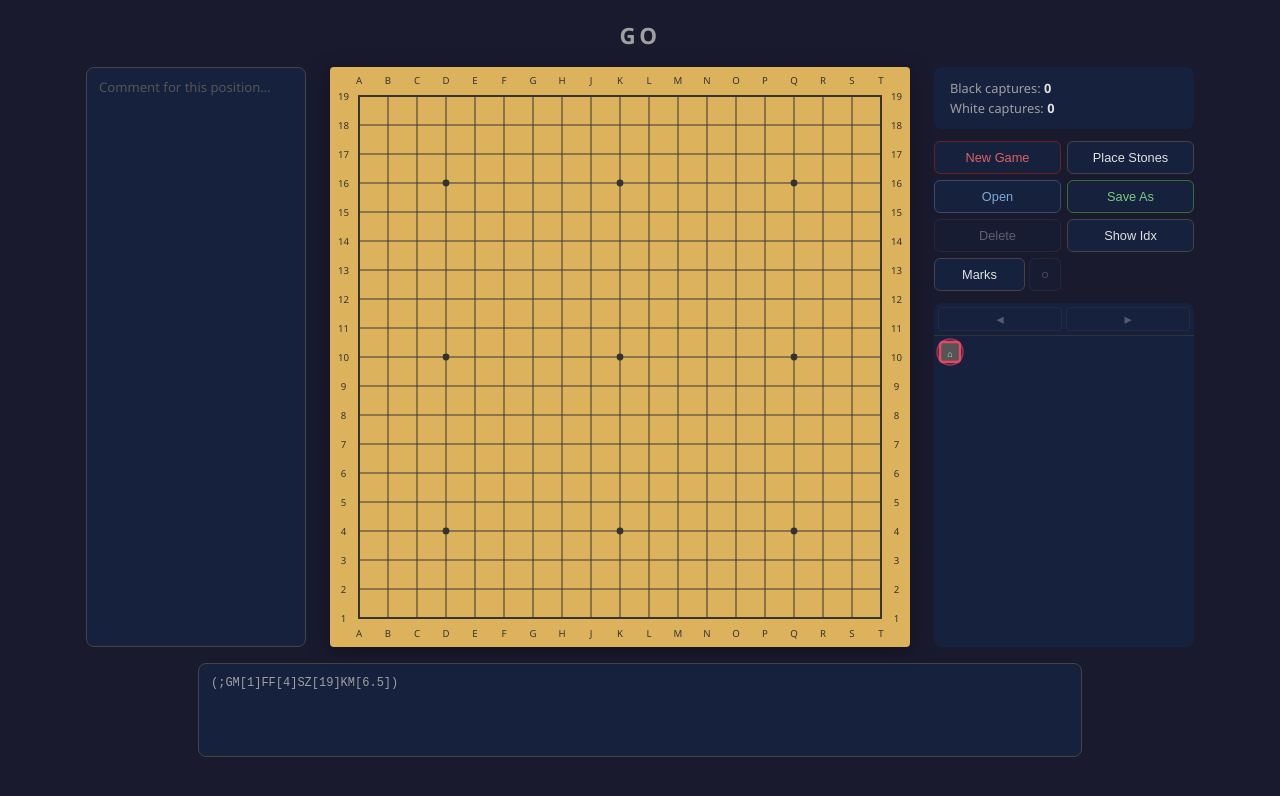
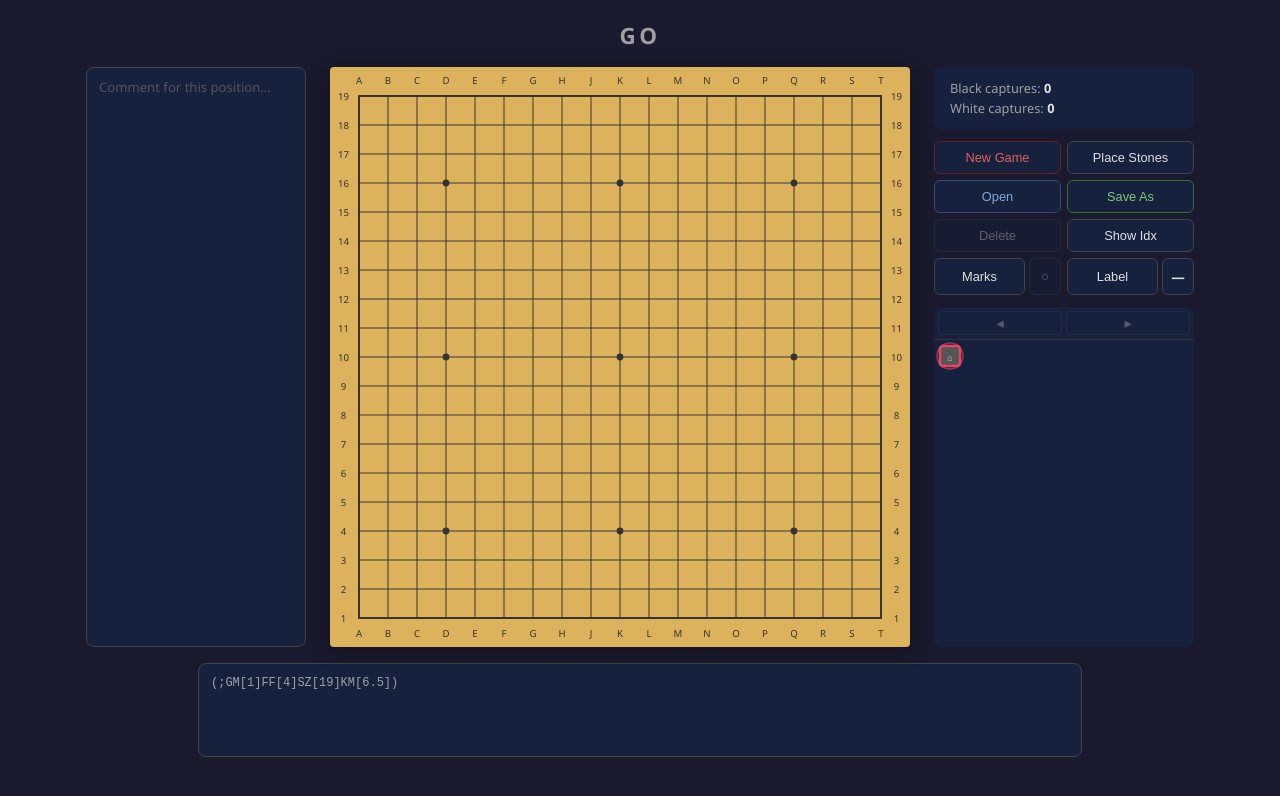
Before and after one commit to zijianz/GoVine, a React (Vite) app: page / in a window 1280 px wide. Shown: the top 796 px of the page. Built offline with nearby package versions, Linux system fonts and the light colour scheme.

Commit message:
allow to add labels

```diff
--- a/src/App.tsx
+++ b/src/App.tsx
@@ -1,6 +1,6 @@
 import { useCallback, useMemo } from 'react';
 import { useGame } from './hooks/useGame';
-import { canDelete } from './state/gameReducer';
+import { canDelete, computeNextLabel } from './state/gameReducer';
 import { generateSGF } from './core/sgf';
 import Board from './components/Board';
 import Controls from './components/Controls';
@@ -28,6 +28,8 @@ export default function App() {
     toggleMarksMode,
     setMarkType,
     placeMark,
+    toggleLabelMode,
+    placeLabel,
   } = useGame();
 
   const handleOpenFile = useCallback(
@@ -48,12 +50,20 @@ export default function App() {
   const comment = state.nodeComments.get(state.currentNodeId) ?? '';
   const currentNodeMarks = state.treeNodes.get(state.currentNodeId)?.marks;
 
-  // Click handler: setup mode → marks mode → play mode
+  // Compute the next label to display
+  const nextLabel = useMemo(
+    () => computeNextLabel(currentNodeMarks ?? []),
+    [currentNodeMarks]
+  );
+
+  // Click handler: setup mode → marks mode → label mode → play mode
   const handleCellClick = state.setupMode
     ? placeSetupStone
     : state.marksMode
       ? placeMark
-      : placeStone;
+      : state.labelMode
+        ? placeLabel
+        : placeStone;
 
   // Live SGF preview
   const sgfPreview = useMemo(
@@ -107,6 +117,9 @@ export default function App() {
             markType={state.markType}
             onToggleMarksMode={toggleMarksMode}
             onSetMarkType={setMarkType}
+            labelMode={state.labelMode}
+            nextLabel={nextLabel}
+            onToggleLabelMode={toggleLabelMode}
           />
           {!state.setupMode && (
             <BranchDiagram
--- a/src/components/Board.tsx
+++ b/src/components/Board.tsx
@@ -288,6 +288,27 @@ const Board = memo(function Board({
                       pointerEvents="none"
                     />
                   );
+                case 'LB': {
+                  const onBlack = board[mark.row]?.[mark.col] === 'black';
+                  const onWhite = board[mark.row]?.[mark.col] === 'white';
+                  const fill = onBlack ? '#fff' : onWhite ? '#000' : '#555';
+                  return (
+                    <text
+                      key={key}
+                      x={cx}
+                      y={cy}
+                      textAnchor="middle"
+                      dominantBaseline="central"
+                      fill={fill}
+                      fontSize={13}
+                      fontWeight="bold"
+                      className="label-text"
+                      pointerEvents="none"
+                    >
+                      {mark.label ?? '?'}
+                    </text>
+                  );
+                }
                 default:
                   return null;
               }
--- a/src/components/Controls.css
+++ b/src/components/Controls.css
@@ -156,6 +156,33 @@
   cursor: not-allowed;
 }
 
+/* ── Label control ── */
+
+.label-control {
+  display: flex;
+  gap: 4px;
+}
+
+.label-toggle {
+  flex: 1;
+  min-width: 0;
+}
+
+.label-indicator {
+  flex: 0 0 32px;
+  display: flex;
+  align-items: center;
+  justify-content: center;
+  padding: 8px 2px;
+  border: 1px solid #444;
+  border-radius: 6px;
+  background: var(--color-surface);
+  color: var(--color-text);
+  font-size: 0.85rem;
+  font-weight: bold;
+  user-select: none;
+}
+
 /* ── Setup mode ── */
 
 .setup-title {
--- a/src/components/Controls.tsx
+++ b/src/components/Controls.tsx
@@ -24,6 +24,9 @@ interface ControlsProps {
   markType: MarkTool;
   onToggleMarksMode: () => void;
   onSetMarkType: (markType: MarkTool) => void;
+  labelMode: boolean;
+  nextLabel: string;
+  onToggleLabelMode: () => void;
 }
 
 export default function Controls({
@@ -47,6 +50,9 @@ export default function Controls({
   markType,
   onToggleMarksMode,
   onSetMarkType,
+  labelMode,
+  nextLabel,
+  onToggleLabelMode,
 }: ControlsProps) {
   const fileInputRef = useRef<HTMLInputElement>(null);
 
@@ -197,6 +203,18 @@ export default function Controls({
           </select>
         </div>
 
+        <div className="label-control">
+          <button
+            className={`btn label-toggle ${labelMode ? 'active' : ''}`}
+            onClick={onToggleLabelMode}
+          >
+            Label
+          </button>
+          <span className="label-indicator">
+            {labelMode ? nextLabel : '—'}
+          </span>
+        </div>
+
         <input
           ref={fileInputRef}
           type="file"
--- a/src/core/sgf.ts
+++ b/src/core/sgf.ts
@@ -122,7 +122,11 @@ function emitMarks(marks: Mark[]): string {
   for (const [type, list] of byType) {
     result += type;
     for (const m of list) {
-      result += `[${toSGFCoord(m.row, m.col)}]`;
+      if (type === 'LB' && m.label) {
+        result += `[${toSGFCoord(m.row, m.col)}:${escapeSGF(m.label)}]`;
+      } else {
+        result += `[${toSGFCoord(m.row, m.col)}]`;
+      }
     }
   }
   return result;
@@ -358,6 +362,19 @@ function parseProperties(
           if (v.length >= 2) marks.push({ type: 'DD', ...fromSGFCoord(v) });
         }
         break;
+      case 'LB':
+        for (const v of values) {
+          // SGF format: [coords:label] — split on first colon
+          const colonIdx = v.indexOf(':');
+          if (colonIdx >= 2) {
+            const coord = v.slice(0, 2);
+            const label = v.slice(colonIdx + 1);
+            if (coord.length >= 2) {
+              marks.push({ type: 'LB' as const, ...fromSGFCoord(coord), label });
+            }
+          }
+        }
+        break;
     }
   }
 
--- a/src/core/types.ts
+++ b/src/core/types.ts
@@ -23,13 +23,14 @@ export interface MoveRecord {
 }
 
 // ── Board marks ──
-export type MarkType = 'CR' | 'SQ' | 'TR' | 'MA' | 'SL' | 'DD';
+export type MarkType = 'CR' | 'SQ' | 'TR' | 'MA' | 'SL' | 'DD' | 'LB';
 export type MarkTool = MarkType | 'ERASE';
 
 export interface Mark {
   type: MarkType;
   row: number;
   col: number;
+  label?: string; // only used when type === 'LB'
 }
 
 // ── Game tree node ──
@@ -68,6 +69,7 @@ export interface GameState {
   setupStones: { black: Position[]; white: Position[] };
   marksMode: boolean;
   markType: MarkTool;
+  labelMode: boolean;
 }
 
 // ── Legality-check result ──
@@ -123,4 +125,6 @@ export type GameAction =
   | { type: 'TOGGLE_MARKS_MODE' }
   | { type: 'SET_MARK_TYPE'; markType: MarkTool }
   | { type: 'PLACE_MARK'; row: number; col: number }
+  | { type: 'TOGGLE_LABEL_MODE' }
+  | { type: 'PLACE_LABEL'; row: number; col: number }
 ;
--- a/src/hooks/useGame.ts
+++ b/src/hooks/useGame.ts
@@ -70,6 +70,14 @@ export function useGame() {
     dispatch({ type: 'PLACE_MARK', row, col });
   }, []);
 
+  const toggleLabelMode = useCallback(() => {
+    dispatch({ type: 'TOGGLE_LABEL_MODE' });
+  }, []);
+
+  const placeLabel = useCallback((row: number, col: number) => {
+    dispatch({ type: 'PLACE_LABEL', row, col });
+  }, []);
+
   /** Save current game as an SGF file */
   const saveSGF = useCallback(async () => {
     const sgfContent = generateSGF(state.treeNodes, state.nodeComments, state.setupStones, 'root');
@@ -125,5 +133,7 @@ export function useGame() {
     toggleMarksMode,
     setMarkType,
     placeMark,
+    toggleLabelMode,
+    placeLabel,
   };
 }
--- a/src/state/gameReducer.ts
+++ b/src/state/gameReducer.ts
@@ -5,6 +5,51 @@ import {
   serializeBoard,
 } from '../core/gameLogic';
 import type { GameState, GameAction, TreeNode, MoveRecord, SGFNode, Mark } from '../core/types';
+
+// ── Label helpers ──
+
+/**
+ * Increment a label string: A→B→...→Z→AA→AB→...→AZ→BA→...
+ * Uses spreadsheet-style column labeling (base-26 with digits 1-26).
+ */
+export function incrementLabel(label: string): string {
+  const chars = label.split('').map(c => c.charCodeAt(0) - 64); // A=1, B=2, ...
+  let carry = 1;
+  let i = chars.length - 1;
+  while (carry > 0 && i >= 0) {
+    chars[i] += carry;
+    if (chars[i] > 26) {
+      chars[i] = 1;
+      carry = 1;
+    } else {
+      carry = 0;
+    }
+    i--;
+  }
+  if (carry > 0) {
+    chars.unshift(1); // prepend 'A'
+  }
+  return chars.map(c => String.fromCharCode(c + 64)).join('');
+}
+
+/**
+ * Compute the next label to place based on existing LB marks on a node.
+ * Finds the maximum label by length then lexicographic order, and increments it.
+ * Returns 'A' when no LB marks exist.
+ */
+export function computeNextLabel(existingMarks: Mark[]): string {
+  const lbMarks = existingMarks.filter(m => m.type === 'LB' && m.label);
+  if (lbMarks.length === 0) return 'A';
+
+  const maxLabel = lbMarks.reduce((max, m) => {
+    const lbl = m.label!;
+    if (lbl.length > max.length) return lbl;
+    if (lbl.length < max.length) return max;
+    return lbl > max ? lbl : max;
+  }, 'A');
+
+  return incrementLabel(maxLabel);
+}
 
 // ── Node ID counter ──
 
@@ -48,6 +93,7 @@ export function createInitialState(): GameState {
     setupStones: { black: [], white: [] },
     marksMode: false,
     markType: 'CR',
+    labelMode: false,
   };
 }
 
@@ -436,6 +482,37 @@ export function gameReducer(state: GameState, action: GameAction): GameState {
       return { ...state, treeNodes: newTreeNodes };
     }
 
+    case 'TOGGLE_LABEL_MODE':
+      return { ...state, labelMode: !state.labelMode };
+
+    case 'PLACE_LABEL': {
+      const currentNode = state.treeNodes.get(state.currentNodeId);
+      if (!currentNode) return state;
+
+      const existingMarks = currentNode.marks ?? [];
+      const { row, col } = action;
+
+      // Toggle: if an LB mark already exists at this position, remove it
+      const existingIdx = existingMarks.findIndex(
+        m => m.type === 'LB' && m.row === row && m.col === col
+      );
+
+      let newMarks: Mark[];
+      if (existingIdx >= 0) {
+        newMarks = [...existingMarks];
+        newMarks.splice(existingIdx, 1);
+      } else {
+        const nextLabel = computeNextLabel(existingMarks);
+        newMarks = [...existingMarks, { type: 'LB' as const, row, col, label: nextLabel }];
+      }
+
+      const updatedNode: TreeNode = { ...currentNode, marks: newMarks.length > 0 ? newMarks : undefined };
+      const newTreeNodes = new Map(state.treeNodes);
+      newTreeNodes.set(state.currentNodeId, updatedNode);
+
+      return { ...state, treeNodes: newTreeNodes };
+    }
+
     default:
       return state;
   }
```
Also changed, not shown: 1 other file (tests, documents, lock files or other folders).
